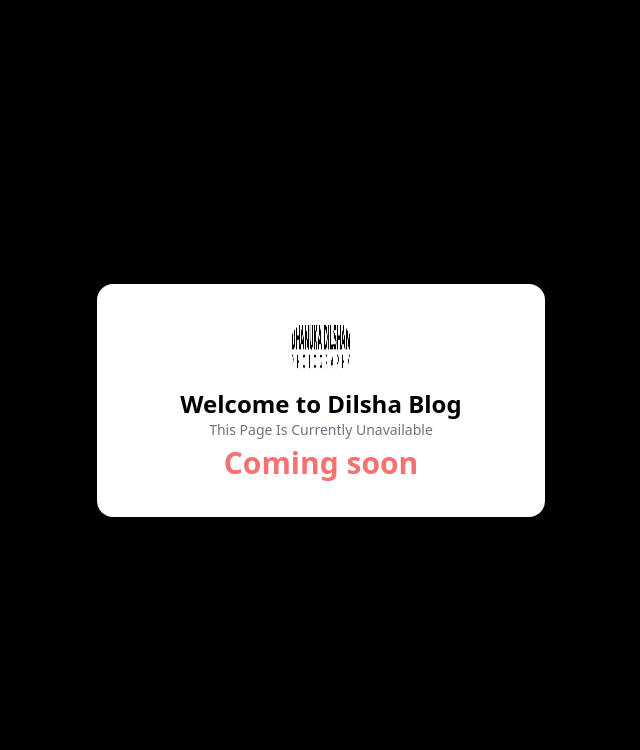
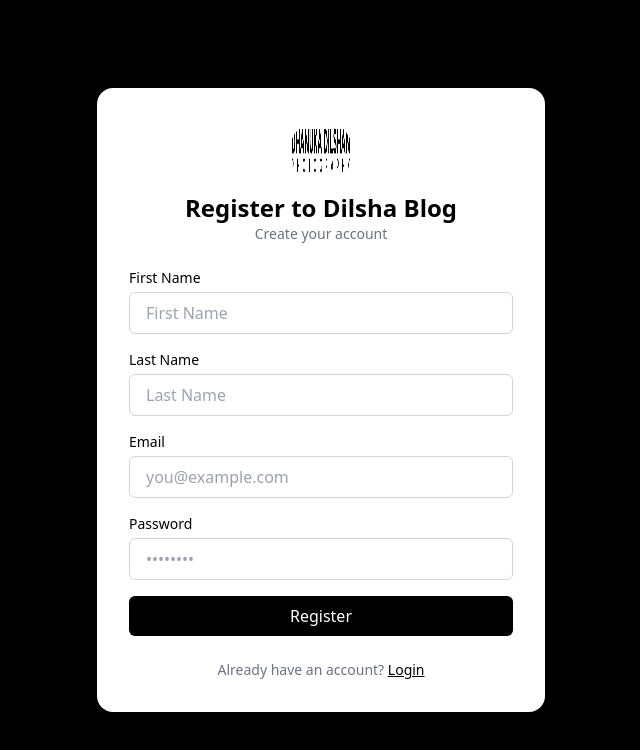
Before and after one commit to tharidhu1225/danuka-dilshan, a React (Vite) app: page /register in a window 1280 px wide. Shown: the top 750 px of the page, without its empty margins (319-959 px from the left). Built offline with nearby package versions, Linux system fonts and the light colour scheme.

Commit message:
Register page complete

```diff
--- a/src/pages/loginPage.jsx
+++ b/src/pages/loginPage.jsx
@@ -3,13 +3,17 @@ import axios from 'axios';
 import { useState } from 'react';
 import toast from 'react-hot-toast';
 import { Link } from 'react-router-dom';
+import { FaEye, FaEyeSlash } from 'react-icons/fa'; // 👁️ icon
 
 export default function LoginPage() {
   const [email, setEmail] = useState('');
   const [password, setPassword] = useState('');
+  const [showPassword, setShowPassword] = useState(false); // 👁️
+  const [loading, setLoading] = useState(false);
 
   const googleLogin = useGoogleLogin({
     onSuccess: (res) => {
+      setLoading(true);
       axios.post(import.meta.env.VITE_BACKEND_URL + "/api/users/google", {
         token: res.access_token
       }).then((res) => {
@@ -23,11 +27,16 @@ export default function LoginPage() {
             window.location.href = "/home/dash";
           }
         }
+      }).catch(() => {
+        toast.error("Google login failed");
+      }).finally(() => {
+        setLoading(false);
       });
     }
   });
 
   function login() {
+    setLoading(true);
     axios.post(import.meta.env.VITE_BACKEND_URL + "/api/users/login", {
       email,
       password
@@ -43,6 +52,10 @@ export default function LoginPage() {
       } else {
         window.location.href = "/home/dash";
       }
+    }).catch(() => {
+      toast.error("Login failed");
+    }).finally(() => {
+      setLoading(false);
     });
   }
 
@@ -64,32 +77,52 @@ export default function LoginPage() {
               onChange={(e) => setEmail(e.target.value)}
               className="w-full mt-1 px-4 py-2 border border-gray-300 rounded-md focus:outline-none focus:ring-2 focus:ring-black"
               placeholder="you@example.com"
+              disabled={loading}
             />
           </div>
 
-          <div>
+          <div className="relative">
             <label className="block text-sm font-medium">Password</label>
             <input
-              type="password"
+              type={showPassword ? "text" : "password"}
               value={password}
               onChange={(e) => setPassword(e.target.value)}
-              className="w-full mt-1 px-4 py-2 border border-gray-300 rounded-md focus:outline-none focus:ring-2 focus:ring-black"
+              className="w-full mt-1 px-4 py-2 pr-10 border border-gray-300 rounded-md focus:outline-none focus:ring-2 focus:ring-black"
               placeholder="••••••••"
+              disabled={loading}
             />
+            <span
+              className="absolute right-3 top-9 cursor-pointer text-gray-600"
+              onClick={() => setShowPassword(!showPassword)}
+              title={showPassword ? "Hide password" : "Show password"}
+            >
+              {showPassword ? <FaEye /> : <FaEyeSlash /> }
+            </span>
           </div>
 
           <button
             onClick={login}
-            className="w-full bg-black text-white py-2 rounded-md hover:bg-gray-800 transition duration-200"
+            disabled={loading}
+            className={`w-full py-2 rounded-md transition duration-200
+              ${loading ? 'bg-gray-500 cursor-not-allowed' : 'bg-black hover:bg-gray-800 text-white'}`}
           >
-            Login
+            {loading ? (
+              <span className="flex items-center justify-center gap-2">
+                <svg className="animate-spin h-5 w-5 text-white" viewBox="0 0 24 24">
+                  <circle className="opacity-25" cx="12" cy="12" r="10" stroke="currentColor" strokeWidth="4" />
+                  <path className="opacity-75" fill="currentColor" d="M4 12a8 8 0 018-8V0C5.373 0 0 5.373 0 12h4z" />
+                </svg>
+                Logging in...
+              </span>
+            ) : "Login"}
           </button>
 
           <button
             onClick={() => googleLogin()}
+            disabled={loading}
             className="w-full border border-black py-2 rounded-md hover:bg-black hover:text-white transition duration-200"
           >
-            Login with Google
+            {loading ? "Please wait..." : "Login with Google"}
           </button>
         </div>
 
--- a/src/pages/register.jsx
+++ b/src/pages/register.jsx
@@ -1,15 +1,120 @@
-export default function Register() {
+import { useState } from 'react';
+import axios from 'axios';
+import toast from 'react-hot-toast';
+import { Link } from 'react-router-dom';
+
+export default function RegisterPage() {
+  const [formData, setFormData] = useState({
+    email: '',
+    firstName: '',
+    lastName: '',
+    password: ''
+  });
+
+  const [loading, setLoading] = useState(false);
+
+  function handleChange(e) {
+    setFormData({ ...formData, [e.target.name]: e.target.value });
+  }
+
+  function handleSubmit(e) {
+    e.preventDefault();
+    setLoading(true); // loading start
+    axios.post(import.meta.env.VITE_BACKEND_URL + "/api/users", formData)
+      .then((res) => {
+        if (res.data.message === "User created") {
+          toast.success("User registered successfully!");
+          setTimeout(() => {
+            window.location.href = "/login";
+          }, 1500);
+        } else {
+          toast.error(res.data.message || "User not created");
+        }
+      })
+      .catch(() => {
+        toast.error("Error while registering");
+      })
+      .finally(() => {
+        setLoading(false); // loading end
+      });
+  }
 
   return (
     <div className="flex items-center justify-center min-h-screen bg-black text-white px-4">
       <div className="w-full max-w-md bg-white text-black rounded-2xl p-8 shadow-lg space-y-6">
         <div className="text-center">
           <img src="/logo.jpg" alt="Logo" className="w-16 h-16 mx-auto rounded-full mb-2" />
-          <h1 className="text-2xl font-bold">Welcome to <span className="text-black">Dilsha Blog</span></h1>
-          <p className="text-sm text-gray-500">This Page Is Currently Unavailable</p>
-          <span className='text-red-400 font-[800] text-[30px]'>Coming soon</span>
+          <h1 className="text-2xl font-bold">Register to <span className="text-black">Dilsha Blog</span></h1>
+          <p className="text-sm text-gray-500">Create your account</p>
         </div>
 
+        <form onSubmit={handleSubmit} className="space-y-4">
+          <div>
+            <label className="block text-sm font-medium">First Name</label>
+            <input
+              type="text"
+              name="firstName"
+              value={formData.firstName}
+              onChange={handleChange}
+              className="w-full mt-1 px-4 py-2 border border-gray-300 rounded-md focus:outline-none focus:ring-2 focus:ring-black"
+              placeholder="First Name"
+              required
+            />
+          </div>
+
+          <div>
+            <label className="block text-sm font-medium">Last Name</label>
+            <input
+              type="text"
+              name="lastName"
+              value={formData.lastName}
+              onChange={handleChange}
+              className="w-full mt-1 px-4 py-2 border border-gray-300 rounded-md focus:outline-none focus:ring-2 focus:ring-black"
+              placeholder="Last Name"
+              required
+            />
+          </div>
+
+          <div>
+            <label className="block text-sm font-medium">Email</label>
+            <input
+              type="email"
+              name="email"
+              value={formData.email}
+              onChange={handleChange}
+              className="w-full mt-1 px-4 py-2 border border-gray-300 rounded-md focus:outline-none focus:ring-2 focus:ring-black"
+              placeholder="you@example.com"
+              required
+            />
+          </div>
+
+          <div>
+            <label className="block text-sm font-medium">Password</label>
+            <input
+              type="password"
+              name="password"
+              value={formData.password}
+              onChange={handleChange}
+              className="w-full mt-1 px-4 py-2 border border-gray-300 rounded-md focus:outline-none focus:ring-2 focus:ring-black"
+              placeholder="••••••••"
+              required
+            />
+          </div>
+
+          <button
+            type="submit"
+            disabled={loading}
+            className={`w-full py-2 rounded-md transition duration-200
+              ${loading ? 'bg-gray-500 cursor-not-allowed' : 'bg-black hover:bg-gray-800 text-white'}
+            `}
+          >
+            {loading ? "Registering..." : "Register"}
+          </button>
+        </form>
+
+        <div className="text-center text-sm text-gray-500">
+          Already have an account? <Link to="/login" className="text-black underline">Login</Link>
+        </div>
       </div>
     </div>
   );
```
